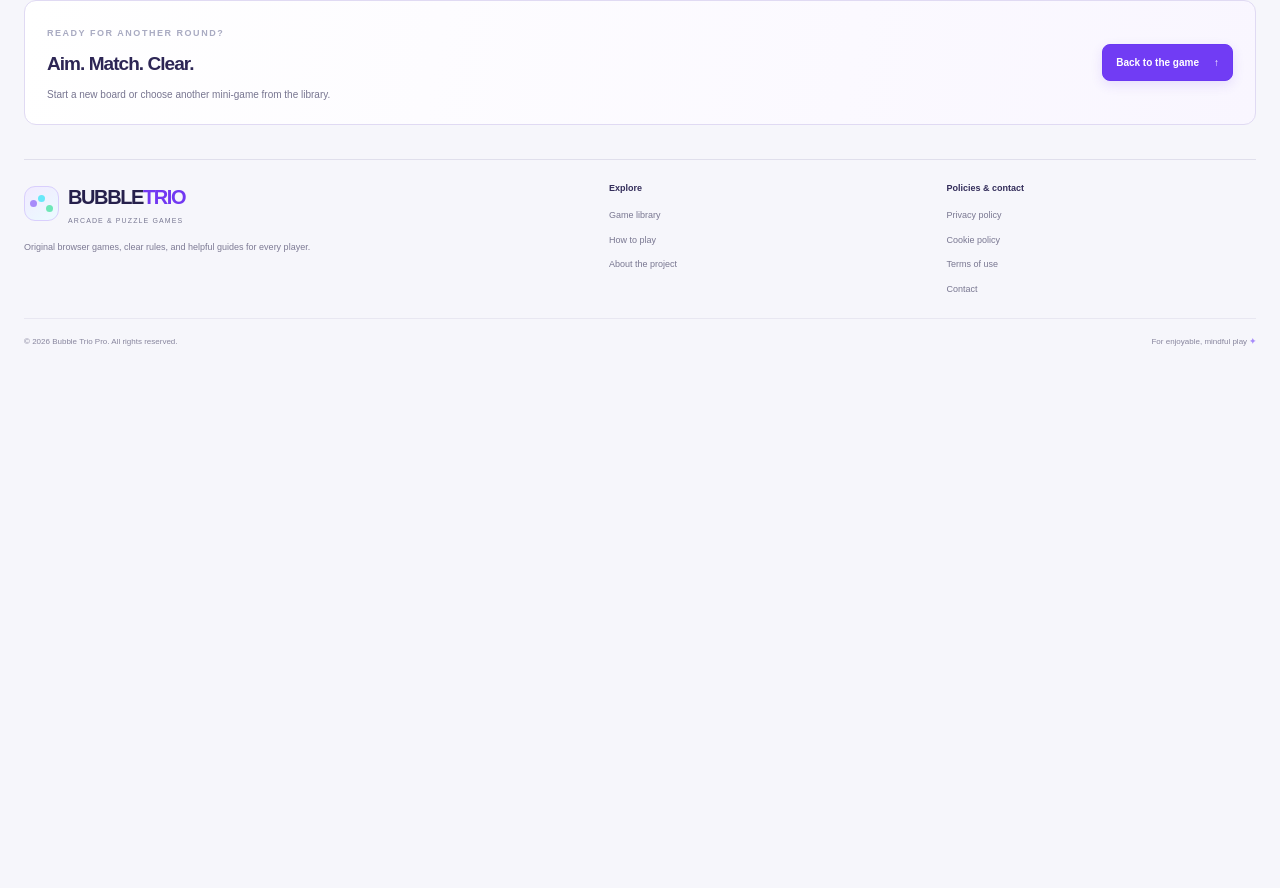
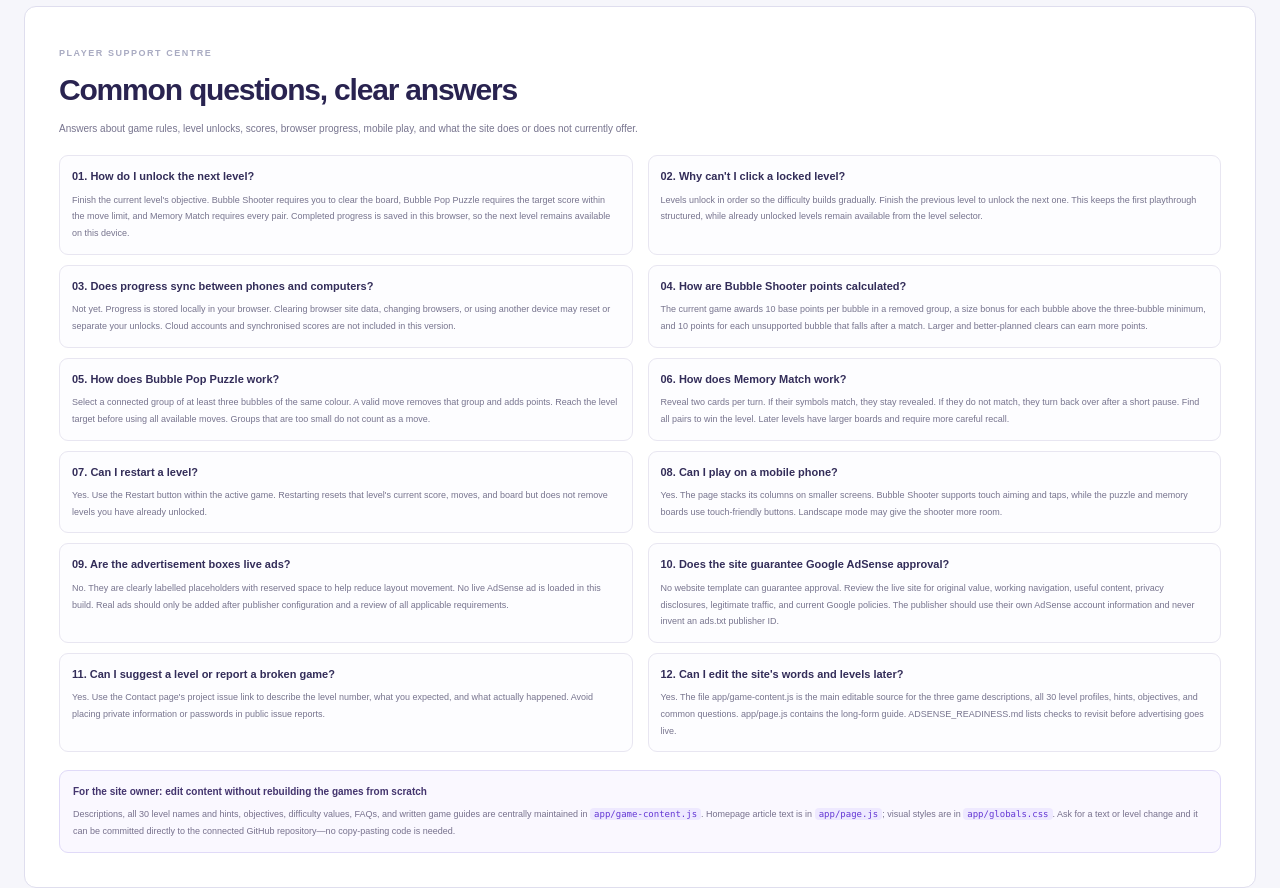
Before and after one commit to websiite01-tech/bubble-trio-pro, a Next.js app: page / in a window 1280 px wide. Shown: the part 3304-4192 px from the top of the page. Before the commit the page ends 3669 px from the top, so only its background shows below. Built offline with nearby package versions, Linux system fonts and the light colour scheme; no server answers.

Commit message:
content: add twelve game support FAQs and owner editing guide

```diff
--- a/app/page.js
+++ b/app/page.js
@@ -1,4 +1,5 @@
 import GamePortal from "./game-portal";
+import { PLAYER_FAQS } from "./game-content";
 
 export const metadata = {
   title: "Bubble Shooter — Play Free Online | Bubble Trio Pro",
@@ -77,7 +78,7 @@ export default function HomePage() {
             <p>Every unmatched shot takes up space. Favour moves that make a match, remove a supporting group, or open a useful angle for the next colour. If the board becomes crowded, prioritise safe, larger clears over speculative shots. You can restart at any time to practise a new approach.</p>
           </section>
 
-          <section id="faqs">
+          <section id="faq-basics">
             <span className="article-number">05 — FREQUENTLY ASKED QUESTIONS</span>
             <h3>Bubble Shooter FAQs</h3>
             <h4>Is Bubble Shooter free to play?</h4>
@@ -105,6 +106,27 @@ export default function HomePage() {
         <div className="article-note"><span>✦</span><p><b>Make every shot count.</b> Choose an angle, aim for a connected group, and look for the bubbles that will fall after a successful clear. The best shot is often the one that creates a better board for your next move.</p></div>
       </article>
 
+
+      <section className="faq-library" id="faq">
+        <div className="faq-library-header">
+          <span className="eyebrow">PLAYER SUPPORT CENTRE</span>
+          <h2>Common questions, clear answers</h2>
+          <p>Answers about game rules, level unlocks, scores, browser progress, mobile play, and what the site does or does not currently offer.</p>
+        </div>
+        <div className="faq-items">
+          {PLAYER_FAQS.map((item, index) => (
+            <section className="faq-item" key={item.question}>
+              <h3>{String(index + 1).padStart(2, "0")}. {item.question}</h3>
+              <p>{item.answer}</p>
+            </section>
+          ))}
+        </div>
+        <div className="content-edit-note">
+          <b>For the site owner: edit content without rebuilding the games from scratch</b>
+          <p>Descriptions, all 30 level names and hints, objectives, difficulty values, FAQs, and written game guides are centrally maintained in <code>app/game-content.js</code>. Homepage article text is in <code>app/page.js</code>; visual styles are in <code>app/globals.css</code>. Ask for a text or level change and it can be committed directly to the connected GitHub repository—no copy-pasting code is needed.</p>
+        </div>
+      </section>
+
       <section className="closing-cta"><div><span className="eyebrow">READY FOR ANOTHER ROUND?</span><h2>Aim. Match. Clear.</h2><p>Start a new board or choose another mini-game from the library.</p></div><a className="primary-button" href="#play">Back to the game <span>↑</span></a></section>
     </>
   );
```
